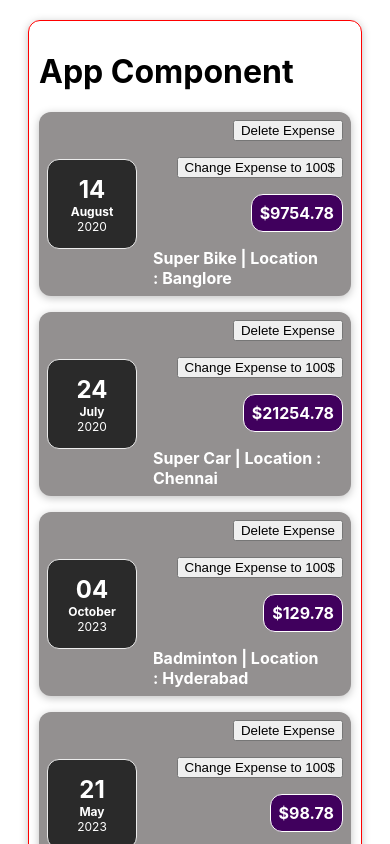
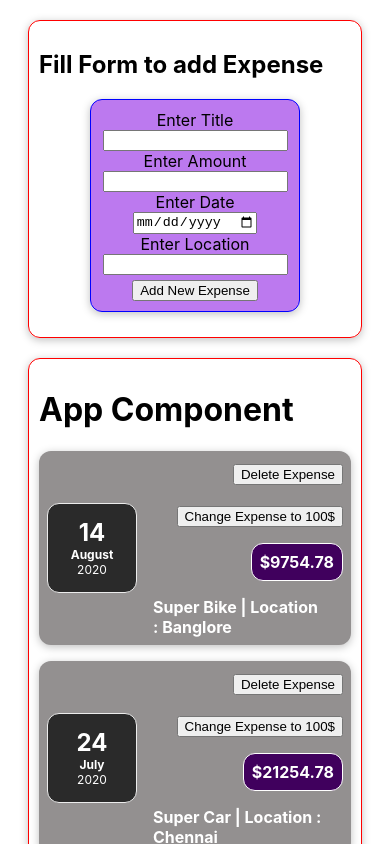
Before and after one commit to Lakshya000007/React_Expense_Tracker_Project, a React (Create React App) app: page / in a window 390 px wide. Shown: the top 844 px of the page. Built offline with nearby package versions, Linux system fonts and the light colour scheme.

Commit message:
Form Created To get User Input Dynamically

```diff
--- a/src/App.js
+++ b/src/App.js
@@ -1,4 +1,5 @@
 //import "./App.css";
+import ExpenseForm from "./components/AddExpense/ExpenseForm";
 import ExpenseItem from "./components/Expenses/ExpenseItem";
 import Card from "./components/UI/Card";
 
@@ -42,6 +43,12 @@ function App() {
   ];
 
   return (
+    <>
+      <Card>
+        <h2>Fill Form to add Expense</h2>
+        <ExpenseForm />
+      </Card>
+
       <Card>
         <h1>App Component</h1>
         {expenses.map((expense) => {
@@ -55,6 +62,7 @@ function App() {
           );
         })}
       </Card>
+    </>
   );
 }
 
--- /dev/null
+++ b/src/components/AddExpense/ExpenseForm.css
@@ -0,0 +1,40 @@
+form {
+  display: flex;
+  align-items: center;
+  justify-content: space-evenly;
+  flex-direction: row;
+  max-width: 60%;
+  max-height: 50%;
+  margin: 5% auto;
+  border: 1px solid blue;
+  padding: 10px;
+  border-radius: 12px;
+  box-shadow: 0 2px 8px rgba(0, 0, 0, 0.25);
+  background-color: rgba(176, 97, 237, 0.849);
+}
+
+@media only screen and (max-width: 1130px) {
+  form {
+    display: flex;
+    align-items: center;
+    justify-content: center;
+    flex-direction: column;
+
+    margin: 5% auto;
+    border: 1px solid blue;
+    padding: 10px;
+    border-radius: 12px;
+    box-shadow: 0 2px 8px rgba(0, 0, 0, 0.25);
+    background-color: rgba(176, 97, 237, 0.849);
+  }
+
+  .col {
+    display: flex;
+    align-items: center;
+    flex-direction: column;
+  }
+
+  button {
+    margin-top: 5px;
+  }
+}
--- /dev/null
+++ b/src/components/AddExpense/ExpenseForm.js
@@ -0,0 +1,45 @@
+import "./ExpenseForm.css";
+
+const ExpenseForm = () => {
+  const handleTitle = (event) => {
+    console.log(event.target.value);
+  };
+
+  const handleAmount = (event) => {
+    console.log(event.target.value);
+  };
+
+  const handleDate = (event) => {
+    console.log(event.target.value);
+  };
+
+  const handleLocation = (event) => {
+    console.log(event.target.value);
+  };
+
+  return (
+    <div>
+      <form action="" className="form">
+        <div className="col">
+          <label htmlFor="title">Enter Title</label>
+          <input type="text" id="title" onChange={handleTitle} />
+        </div>
+        <div className="col">
+          <label htmlFor="amount">Enter Amount</label>
+          <input type="number" onChange={handleAmount} />
+        </div>
+        <div className="col">
+          <label htmlFor="date">Enter Date</label>
+          <input type="date" id="date" onChange={handleDate} />
+        </div>
+        <div className="col">
+          <label htmlFor="location">Enter Location</label>
+          <input type="location" id="location" onChange={handleLocation} />
+        </div>
+        <button className="col">Add New Expense</button>
+      </form>
+    </div>
+  );
+};
+
+export default ExpenseForm;
```
Lines whose indentation alone changed are shown as unchanged.
